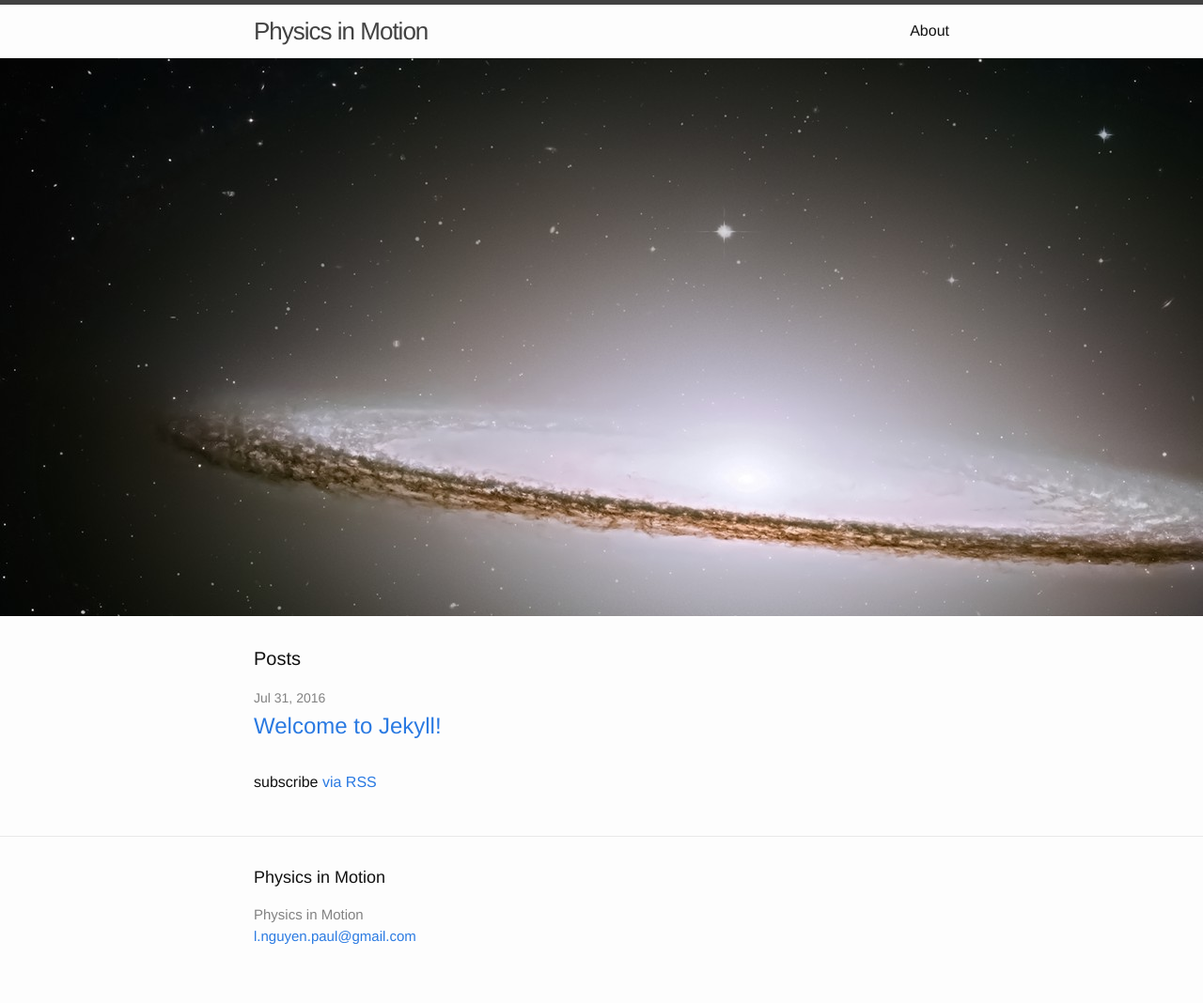
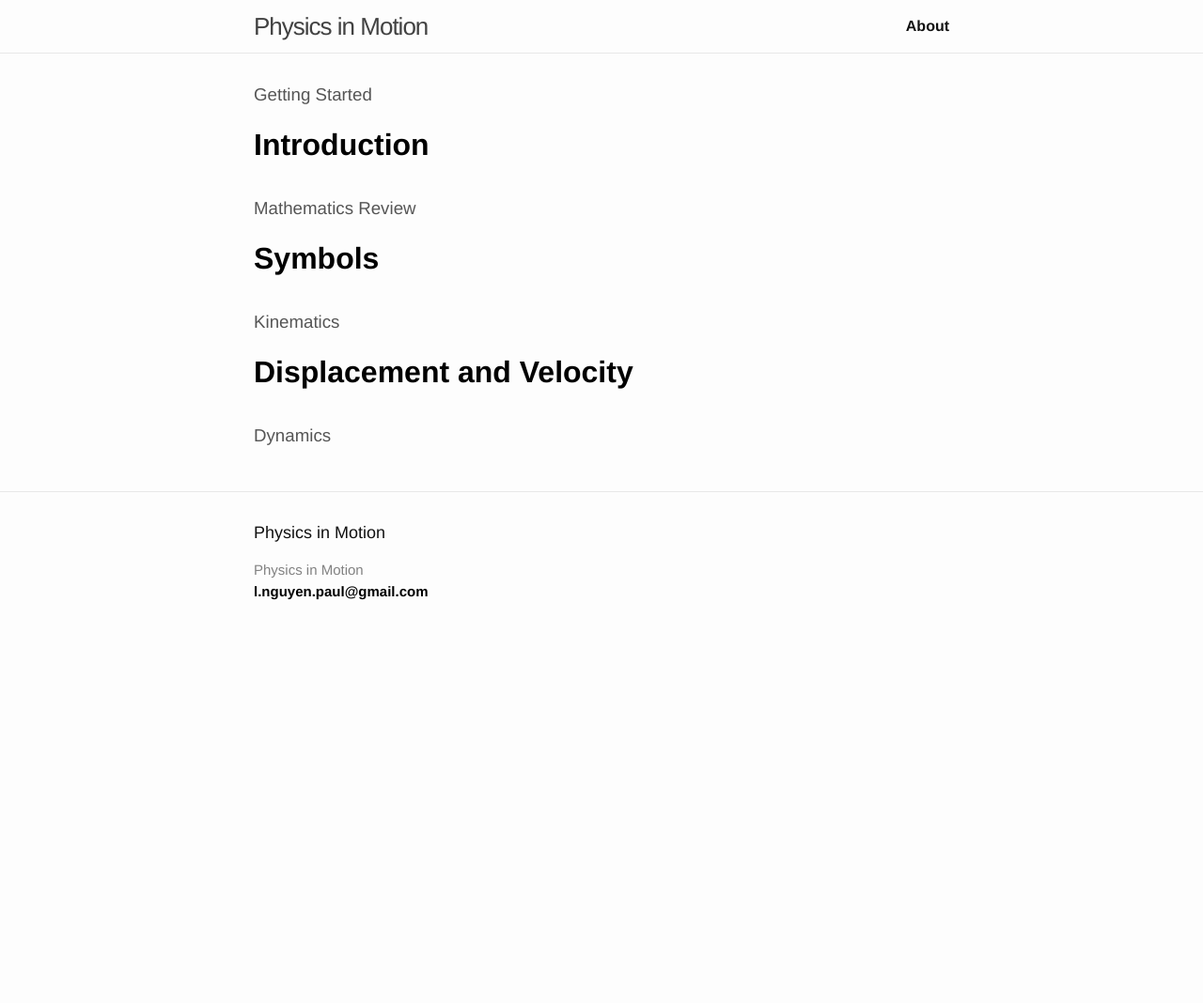
Before and after one commit to LeNPaul/physics-in-motion-old, a Jekyll site: the page built from index.html, in a window 1280 px wide. Shown: the whole page at 94% size. Built offline with Jekyll 4.4.1, drawn with Linux system fonts in a browser that asks for light colours; after the commit the page ends 900 px from its top, so only the background shows below that.

Commit message:
Update site

```diff
--- a/_layouts/default.html
+++ b/_layouts/default.html
@@ -7,7 +7,7 @@
 
     {% include header.html %}
 
-    {% include splash-page.html %}
+    <!--{% include splash-page.html %}-->
 
     <div class="page-content">
       <div class="wrapper">
--- /dev/null
+++ b/_posts/2016-07-30-Displacement-and-Velocity.md
@@ -0,0 +1,6 @@
+---
+layout: post
+title:  "Displacement and Velocity"
+date: 2016-07-30
+categories: Kinematics
+---
--- a/_sass/_base.scss
+++ b/_sass/_base.scss
@@ -91,15 +91,16 @@ h1, h2, h3, h4, h5, h6 {
  * Links
  */
 a {
-    color: $brand-color;
+    color: black;//$brand-color;
     text-decoration: none;
+    font-weight: bold;
 
-    &:visited {
+    /*&:visited {
         color: darken($brand-color, 15%);
-    }
+    }*/
 
     &:hover {
-        color: $text-color;
+        color: #333;//$text-color;
         text-decoration: none;
     }
 }
--- a/_sass/_layout.scss
+++ b/_sass/_layout.scss
@@ -2,7 +2,7 @@
  * Site header
  */
 .site-header {
-    border-top: 5px solid $grey-color-dark;
+    //border-top: 5px solid $grey-color-dark;
     border-bottom: 1px solid $grey-color-light;
     min-height: 56px;
 
@@ -172,7 +172,8 @@
 }
 
 .page-heading {
-    font-size: 20px;
+    //font-size: 20px;
+    color: #555;
 }
 
 .post-list {
@@ -191,7 +192,7 @@
 
 .post-link {
     display: block;
-    font-size: 24px;
+    //font-size: 24px;
 }
 
 
--- a/index.html
+++ b/index.html
@@ -4,20 +4,43 @@ layout: default
 
 <div class="home">
 
-  <h1 class="page-heading">Posts</h1>
+  <h3 class="page-heading">Getting Started</h3>
 
   <ul class="post-list">
-    {% for post in site.posts %}
+    {% for post in site.categories.Introduction %}
       <li>
-        <span class="post-meta">{{ post.date | date: "%b %-d, %Y" }}</span>
-
-        <h2>
+        <!--<span class="post-meta">{{ post.date | date: "%b %-d, %Y" }}</span>-->
+        <h1>
           <a class="post-link" href="{{ post.url | prepend: site.baseurl }}">{{ post.title }}</a>
-        </h2>
+        </h1>
       </li>
     {% endfor %}
   </ul>
 
-  <p class="rss-subscribe">subscribe <a href="{{ "/feed.xml" | prepend: site.baseurl }}">via RSS</a></p>
+  <h3 class="page-heading">Mathematics Review</h3>
+  <ul class="post-list">
+    {% for post in site.categories.Mathematics-Review %}
+      <li>
+        <!--<span class="post-meta">{{ post.date | date: "%b %-d, %Y" }}</span>-->
+        <h1>
+          <a class="post-link" href="{{ post.url | prepend: site.baseurl }}">{{ post.title }}</a>
+        </h1>
+      </li>
+    {% endfor %}
+  </ul>
+
+  <h3 class="page-heading">Kinematics</h3>
+  <ul class="post-list">
+    {% for post in site.categories.Kinematics %}
+      <li>
+        <!--<span class="post-meta">{{ post.date | date: "%b %-d, %Y" }}</span>-->
+        <h1>
+          <a class="post-link" href="{{ post.url | prepend: site.baseurl }}">{{ post.title }}</a>
+        </h1>
+      </li>
+    {% endfor %}
+  </ul>
+
+  <h3 class="page-heading">Dynamics</h3>
 
 </div>
```
Also changed, not shown: _posts/2016-07-30-Introduction.md (added, +6 -0 lines), _posts/2016-07-30-Symbols.md (added, +6 -0 lines), _posts/2016-07-30-welcome-to-jekyll.markdown (deleted, +0 -40 lines), about.md (+1 -9 lines), images/hubble.jpg.
